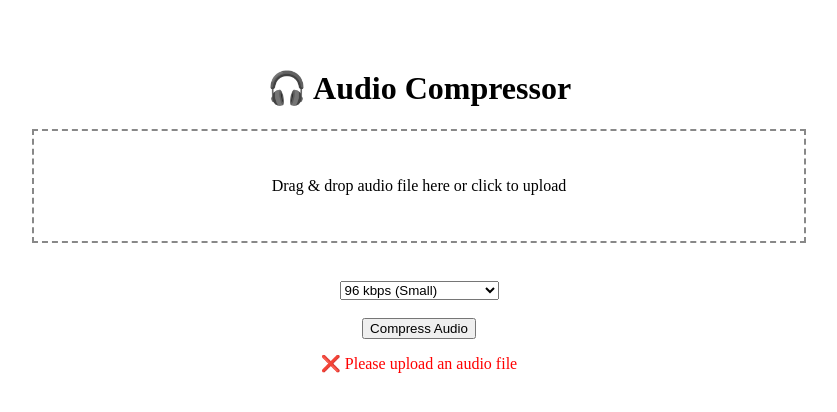
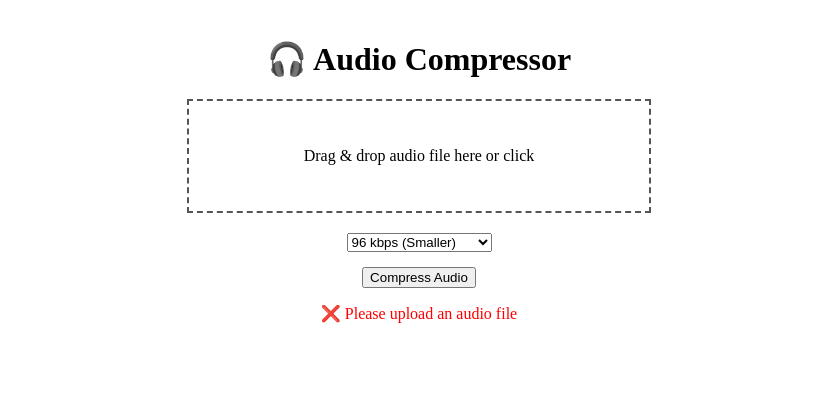
Before and after one commit to arishashiraz/Audio-website, a React (Vite) app in the folder react/audio-compressor-react/: page / in a window 1280 px wide. Both pictures are taken after a click on the button "Compress Audio". Shown: the top 412 px of the page, without its empty margins (221-1058 px from the left). Built offline with nearby package versions, Linux system fonts and the light colour scheme; no server answers.

Commit message:
error handling

```diff
--- a/react/audio-compressor-react/src/App.jsx
+++ b/react/audio-compressor-react/src/App.jsx
@@ -2,34 +2,36 @@ import { useState } from "react";
 
 function App() {
   const [file, setFile] = useState(null);
-  const [bitrate, setBitrate] = useState("96k");
+  const [bitrate, setBitrate] = useState("96");
   const [loading, setLoading] = useState(false);
   const [error, setError] = useState("");
   const [originalSize, setOriginalSize] = useState(null);
 
-  // 🔥 IMPORTANT: Backend URL from Vercel env
   const API_URL = import.meta.env.VITE_API_URL;
 
-  const handleFileSelect = (e) => {
-    const selectedFile = e.target.files[0];
+  /* =========================
+     FILE SELECT / DROP
+  ========================= */
+  const handleFile = (selectedFile) => {
     if (!selectedFile) return;
 
     setFile(selectedFile);
+    setError("");
     setOriginalSize((selectedFile.size / (1024 * 1024)).toFixed(2));
-    setError("");
   };
 
+  /* =========================
+     DRAG & DROP
+  ========================= */
   const handleDrop = (e) => {
     e.preventDefault();
-    const droppedFile = e.dataTransfer.files[0];
-    if (!droppedFile) return;
-
-    setFile(droppedFile);
-    setOriginalSize((droppedFile.size / (1024 * 1024)).toFixed(2));
-    setError("");
+    handleFile(e.dataTransfer.files[0]);
   };
 
-  const handleCompress = async () => {
+  /* =========================
+     COMPRESS
+  ========================= */
+  const compressAudio = async () => {
     if (!file) {
       setError("Please upload an audio file");
       return;
@@ -53,24 +55,25 @@ function App() {
       }
 
       const blob = await response.blob();
+
       const url = window.URL.createObjectURL(blob);
-
       const a = document.createElement("a");
       a.href = url;
       a.download = `compressed-${file.name}`;
       document.body.appendChild(a);
       a.click();
       a.remove();
-
+      window.URL.revokeObjectURL(url);
     } catch (err) {
-      setError("Failed to fetch (Backend/CORS issue)");
+      console.error(err);
+      setError("Failed to fetch");
     } finally {
       setLoading(false);
     }
   };
 
   return (
-    <div style={{ textAlign: "center", padding: "40px" }}>
+    <div style={{ textAlign: "center", marginTop: "40px" }}>
       <h1>🎧 Audio Compressor</h1>
 
       {/* DROP ZONE */}
@@ -78,10 +81,10 @@ function App() {
         onDrop={handleDrop}
         onDragOver={(e) => e.preventDefault()}
         style={{
-          border: "2px dashed #888",
+          border: "2px dashed #555",
           padding: "30px",
+          width: "400px",
           margin: "20px auto",
-          width: "60%",
           cursor: "pointer",
         }}
         onClick={() => document.getElementById("fileInput").click()}
@@ -89,7 +92,7 @@ function App() {
         {file ? (
           <p>🎵 {file.name}</p>
         ) : (
-          <p>Drag & drop audio file here or click to upload</p>
+          <p>Drag & drop audio file here or click</p>
         )}
       </div>
 
@@ -98,34 +101,35 @@ function App() {
         id="fileInput"
         type="file"
         accept="audio/*"
-        style={{ display: "none" }}
-        onChange={handleFileSelect}
+        hidden
+        onChange={(e) => handleFile(e.target.files[0])}
       />
 
       {/* BITRATE */}
-      <br />
-      <select value={bitrate} onChange={(e) => setBitrate(e.target.value)}>
-        <option value="64k">64 kbps (Very small)</option>
-        <option value="96k">96 kbps (Small)</option>
-        <option value="128k">128 kbps (Balanced)</option>
-        <option value="192k">192 kbps (High quality)</option>
-      </select>
-
-      <br /><br />
+      <div>
+        <select value={bitrate} onChange={(e) => setBitrate(e.target.value)}>
+          <option value="64">64 kbps (Smallest)</option>
+          <option value="96">96 kbps (Smaller)</option>
+          <option value="128">128 kbps (Balanced)</option>
+          <option value="192">192 kbps (High)</option>
+        </select>
+      </div>
 
       {/* BUTTON */}
-      <button onClick={handleCompress} disabled={loading}>
-        {loading ? "Compressing..." : "Compress Audio"}
-      </button>
-
-      {/* ERROR */}
-      {error && <p style={{ color: "red", marginTop: "15px" }}>❌ {error}</p>}
+      <div style={{ marginTop: "15px" }}>
+        <button onClick={compressAudio} disabled={loading}>
+          {loading ? "Compressing..." : "Compress Audio"}
+        </button>
+      </div>
 
       {/* INFO */}
       {originalSize && (
-        <p style={{ marginTop: "10px" }}>
-          📦 Original size: {originalSize} MB
-        </p>
+        <p>📦 Original size: {originalSize} MB</p>
+      )}
+
+      {/* ERROR */}
+      {error && (
+        <p style={{ color: "red" }}>❌ {error}</p>
       )}
     </div>
   );
```
